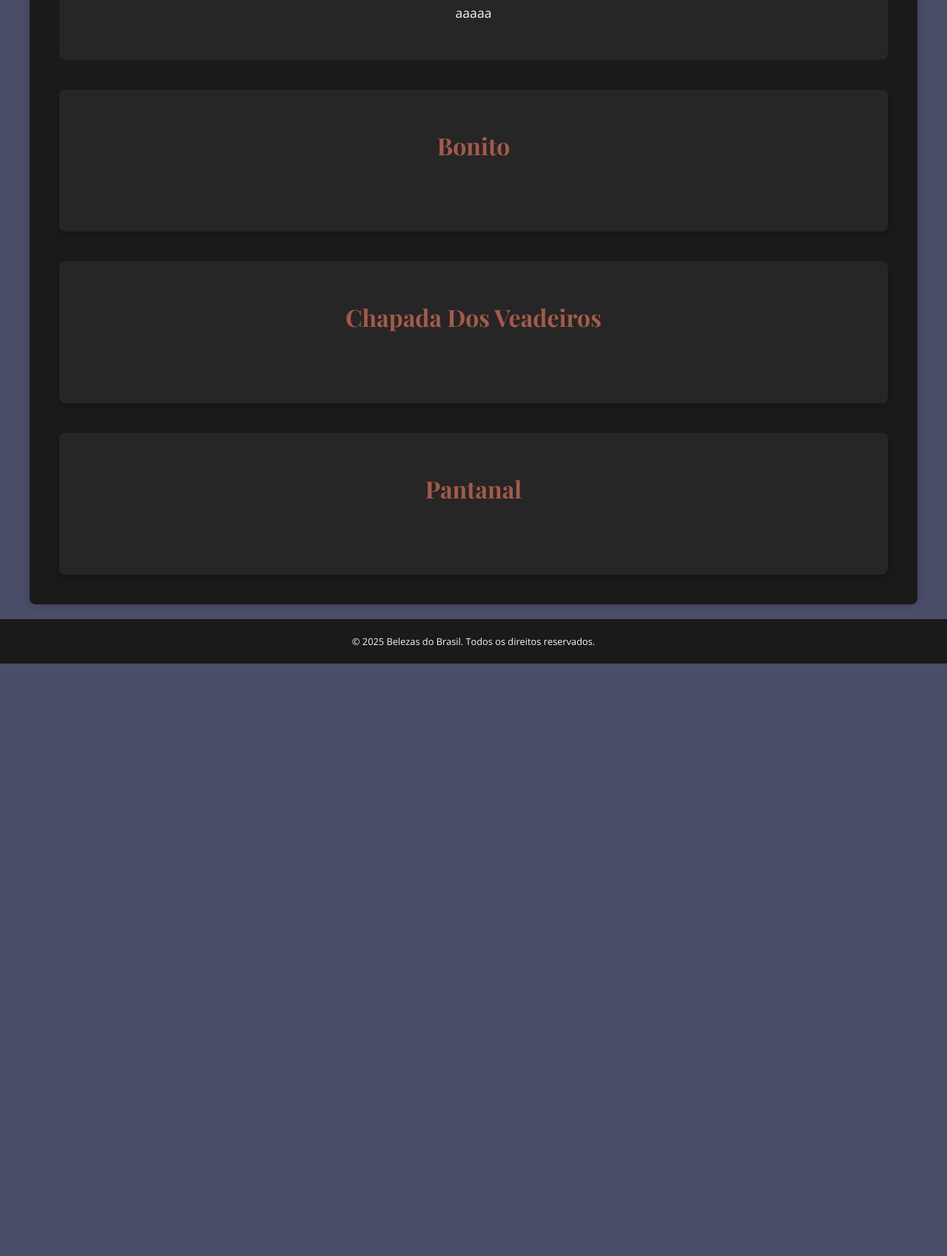
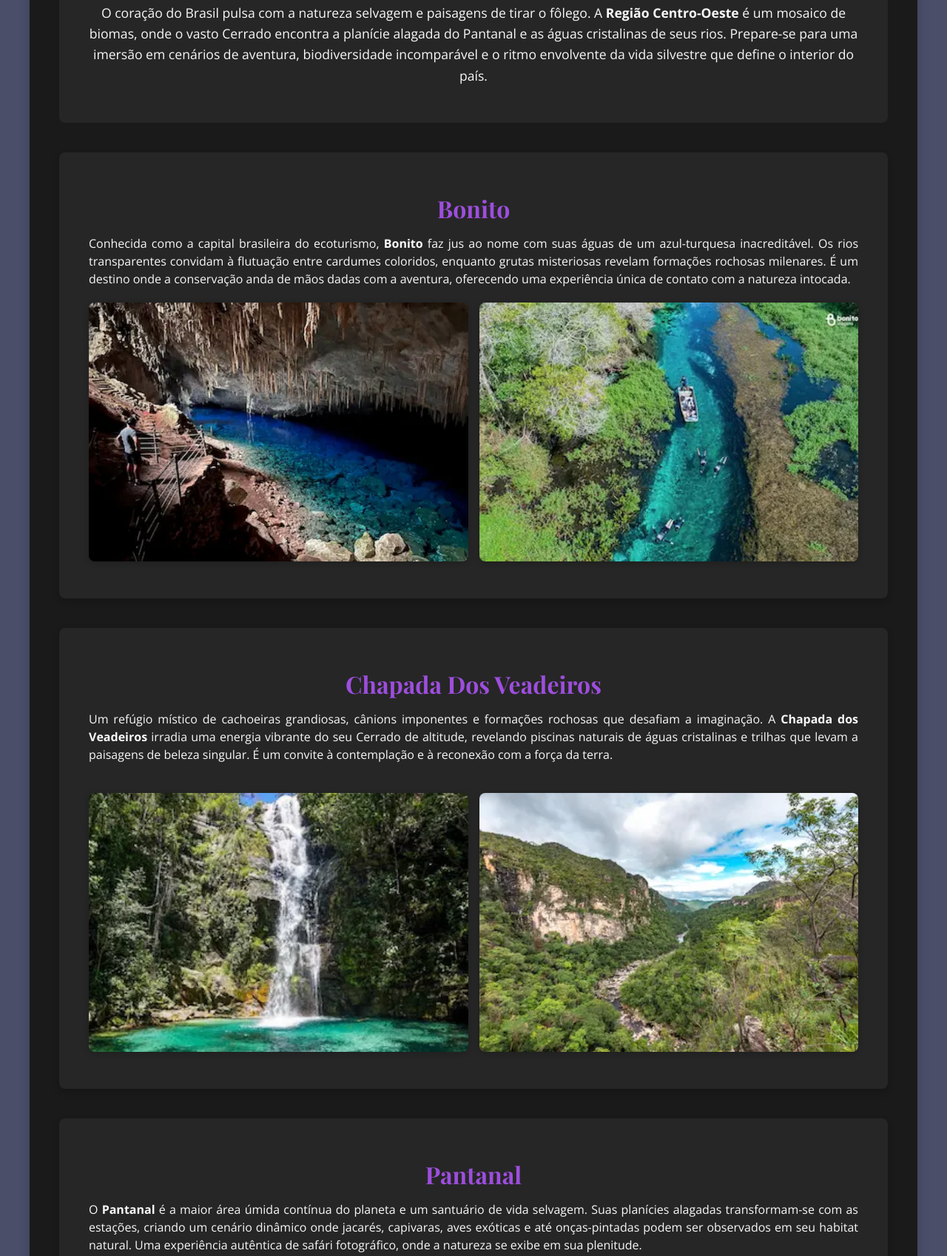
Before and after one commit to EduardoDev0706/PaisagensDoBrasil, a plain HTML site: page interface/centro-oeste.html in a window 1280 px wide. Shown: the part 668-2366 px from the top of the page at 74% size. Before the commit the page ends 1565 px from the top, so only its background shows below. Drawn offline with nearby package versions, Linux system fonts and the light colour scheme; a web font is replaced by a local one.

Commit message:
Implementação das Imagens na região Centro-Oeste

```diff
--- a/estilos/centro-oeste.css
+++ b/estilos/centro-oeste.css
@@ -40,12 +40,12 @@
     padding: 20px;
     margin-bottom: 20px;
     box-shadow: 0 4px 10px rgba(0, 0, 0, 0.2);
-    color: var(--centro-oeste-terra);
+    color: var(--branco-areia-classica);
 }
 
 .tourist-spot-card h3 {
     font-size: 1.6em;
-    color: var(--norte-agua);
+    color: var(--centro-oeste-destaque);
     margin-bottom: 10px;
     text-align: center;
 }
@@ -55,6 +55,29 @@
     line-height: 1.5;
     margin-bottom: 15px;
     text-align: justify;
+}
+
+.spot-image-gallery {
+    display: flex;
+    flex-direction: column;
+    gap: 15px;
+    justify-content: center;
+    align-items: center;
+    margin-top: 20px;
+}
+
+.spot-image-gallery .spot-image {
+    width: 100%;
+    height: 250px;
+    object-fit: cover;
+    border-radius: 8px;
+    box-shadow: 0 2px 8px rgba(0, 0, 0, 0.2);
+    transition: transform 0.3s ease, box-shadow 0.3s ease;
+}
+
+.spot-image-gallery .spot-image:hover {
+    transform: translateY(-5px);
+    box-shadow: 0 6px 20px rgba(0, 0, 0, 0.4);
 }
 
 @media (min-width: 769px) {
@@ -83,4 +106,16 @@
     .tourist-spot-card p {
         font-size: 1em;
     }
+
+    .spot-image-gallery {
+        flex-direction: row;
+        flex-wrap: nowrap;
+        justify-content: space-between;
+        align-items: flex-start;
+    }
+
+    .spot-image-gallery .spot-image {
+        width: calc(50% - 7.5px);
+        height: 350px;
+    }
 }
--- a/interface/centro-oeste.html
+++ b/interface/centro-oeste.html
@@ -26,33 +26,77 @@
     <main class="main-content">
         <section class="region-intro-section" id="centro-oeste-intro">
             <h2>Centro-Oeste</h2>
-            <p>aaaaa</p>
+            <p>O coração do Brasil pulsa com a natureza selvagem e paisagens de tirar o fôlego. A <strong>Região Centro-Oeste</strong> é um mosaico de biomas, onde o vasto Cerrado encontra a planície alagada do Pantanal e as águas cristalinas de seus rios. Prepare-se para uma imersão em cenários de aventura, biodiversidade incomparável e o ritmo envolvente da vida silvestre que define o interior do país.</p>
         </section>
 
         <section class="tourist-spot-card">
             <h3>Bonito</h3>
-            <p></p>
+            <p>Conhecida como a capital brasileira do ecoturismo, <strong>Bonito</strong> faz jus ao nome com suas águas de um azul-turquesa inacreditável. Os rios transparentes convidam à flutuação entre cardumes coloridos, enquanto grutas misteriosas revelam formações rochosas milenares. É um destino onde a conservação anda de mãos dadas com a aventura, oferecendo uma experiência única de contato com a natureza intocada.</p>
             <div class="spot-image-gallery">
-                <img src="" alt="">
-                <img src="" alt="">
+                <img src="../imagens/Centro-Oeste/Bonito.png"
+                srcset="../imagens/Centro-Oeste/Bonito_400w.webp 400w,
+                        ../imagens/Centro-Oeste/Bonito_600w.webp 600w
+                        ../imagens/Centro-Oeste/Bonito_800w.webp 800w"
+                sizes="(max-width: 600px) 100vw,
+                (max-width: 1024px) 80vw,
+                500px"
+                class="spot-image">
+                <img src="../imagens/Centro-Oeste/Bonito(01).png"
+                srcset="../imagens/Centro-Oeste/Bonito(01)_400w.webp 400w,
+                        ../imagens/Centro-Oeste/Bonito(01)_600w.webp 600w
+                        ../imagens/Centro-Oeste/Bonito(01)_800w.webp 800w"
+                sizes="(max-width: 600px) 100vw,
+                (max-width: 1024px) 80vw,
+                500px"
+                class="spot-image">
+
             </div>
         </section>
 
         <section class="tourist-spot-card">
             <h3>Chapada Dos Veadeiros</h3>
-            <p></p>
+            <p>Um refúgio místico de cachoeiras grandiosas, cânions imponentes e formações rochosas que desafiam a imaginação. A <strong>Chapada dos Veadeiros</strong> irradia uma energia vibrante do seu Cerrado de altitude, revelando piscinas naturais de águas cristalinas e trilhas que levam a paisagens de beleza singular. É um convite à contemplação e à reconexão com a força da terra.</p>
             <div class="spot-image-gallery">
-                <img src="" alt="">
-                <img src="" alt="">
+                <div class="spot-image-gallery">
+                    <img src="../imagens/Centro-Oeste/ChapadaDosVeadeiros.png"
+                    srcset="../imagens/Centro-Oeste/ChapadaDosVeadeiros_400w.webp 400w,
+                    ../imagens/Centro-Oeste/ChapadaDosVeadeiros_600w.webp 600w
+                    ../imagens/Centro-Oeste/ChapadaDosVeadeiros_800w.webp 800w"
+                    sizes="(max-width: 600px) 100vw,
+                    (max-width: 1024px) 80vw,
+                    500px"
+                    class="spot-image">
+                    <img src="../imagens/Centro-Oeste/ChapadaDosVeadeiros(01).png"
+                    srcset="../imagens/Centro-Oeste/ChapadaDosVeadeiros(01)_400w.webp 400w,
+                    ../imagens/Centro-Oeste/ChapadaDosVeadeiros(01)_600w.webp 600w
+                    ../imagens/Centro-Oeste/ChapadaDosVeadeiros(01)_800w.webp 800w"
+                    sizes="(max-width: 600px) 100vw,
+                    (max-width: 1024px) 80vw,
+                    500px"
+                    class="spot-image">
             </div>
         </section>
 
         <section class="tourist-spot-card">
             <h3>Pantanal</h3>
-            <p></p>
+            <p>O <strong>Pantanal</strong> é a maior área úmida contínua do planeta e um santuário de vida selvagem. Suas planícies alagadas transformam-se com as estações, criando um cenário dinâmico onde jacarés, capivaras, aves exóticas e até onças-pintadas podem ser observados em seu habitat natural. Uma experiência autêntica de safári fotográfico, onde a natureza se exibe em sua plenitude.</p>
             <div class="spot-image-gallery">
-                <img src="" alt="">
-                <img src="" alt="">
+                <img src="../imagens/Centro-Oeste/Pantanal.png"
+                    srcset="../imagens/Centro-Oeste/Pantanal_400w.webp 400w,
+                    ../imagens/Centro-Oeste/Pantanal_600w.webp 600w
+                    ../imagens/Centro-Oeste/Pantanal_800w.webp 800w"
+                    sizes="(max-width: 600px) 100vw,
+                    (max-width: 1024px) 80vw,
+                    500px"
+                    class="spot-image">
+                    <img src="../imagens/Centro-Oeste/Pantanal(01).png"
+                    srcset="../imagens/Centro-Oeste/Pantanal(01)_400w.webp 400w,
+                    ../imagens/Centro-Oeste/Pantanal(01)_600w.webp 600w
+                    ../imagens/Centro-Oeste/Pantanal(01)_800w.webp 800w"
+                    sizes="(max-width: 600px) 100vw,
+                    (max-width: 1024px) 80vw,
+                    500px"
+                    class="spot-image">
             </div>
         </section>
 
```
Also changed, not shown: imagens/Centro-Oeste/Bonito(01)_400w.webp (added), imagens/Centro-Oeste/Bonito(01)_600w.webp (added), imagens/Centro-Oeste/Bonito(01)_800w.webp (added), imagens/Centro-Oeste/Bonito_400w.webp (added), imagens/Centro-Oeste/Bonito_600w.webp (added), imagens/Centro-Oeste/Bonito_800w.webp (added), imagens/Centro-Oeste/ChapadaDosVeadeiros(01)_400w.webp (added), imagens/Centro-Oeste/ChapadaDosVeadeiros(01)_600w.webp (added), imagens/Centro-Oeste/ChapadaDosVeadeiros(01)_800w.webp (added), imagens/Centro-Oeste/ChapadaDosVeadeiros_400w.webp (added), imagens/Centro-Oeste/ChapadaDosVeadeiros_600w.webp (added), imagens/Centro-Oeste/ChapadaDosVeadeiros_800w.webp (added), imagens/Centro-Oeste/Pantanal(01)_400w.webp (added), imagens/Centro-Oeste/Pantanal(01)_600w.webp (added), 4 more files.
